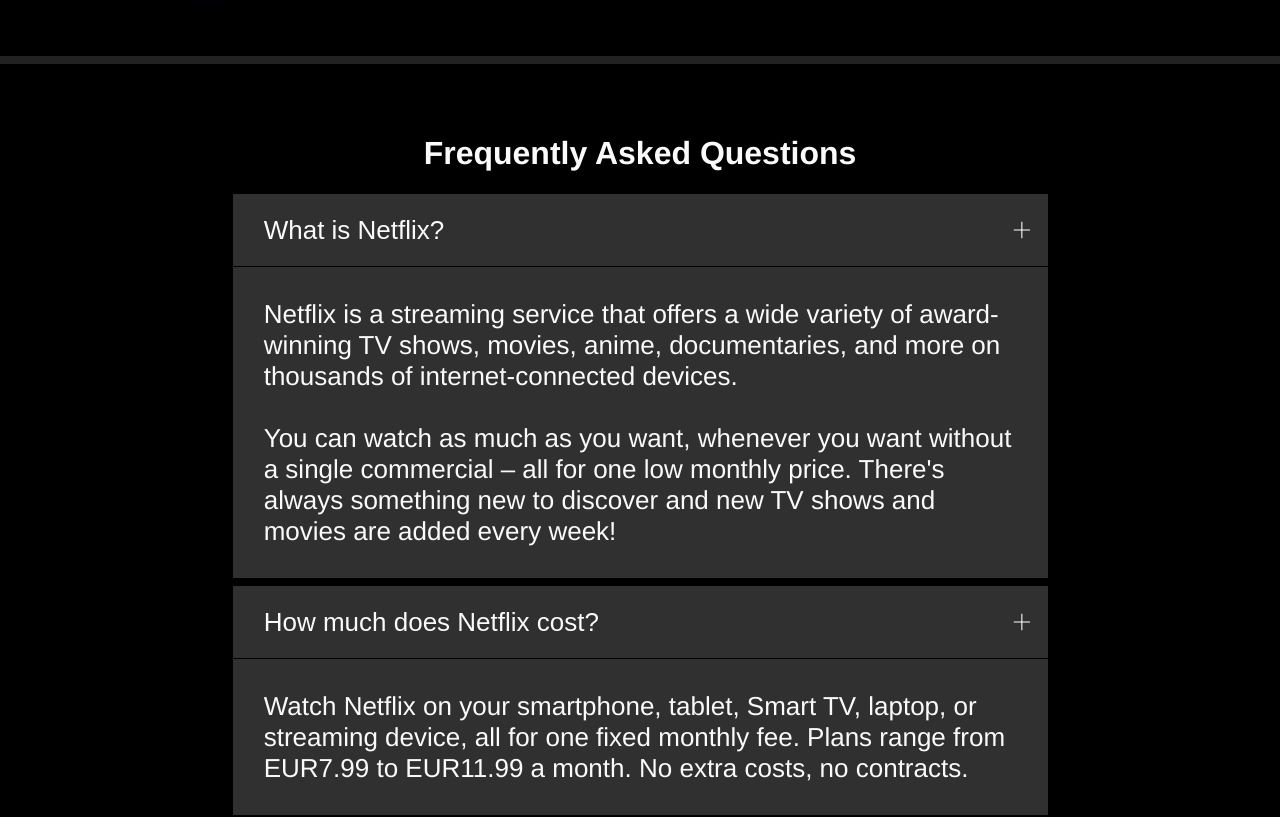
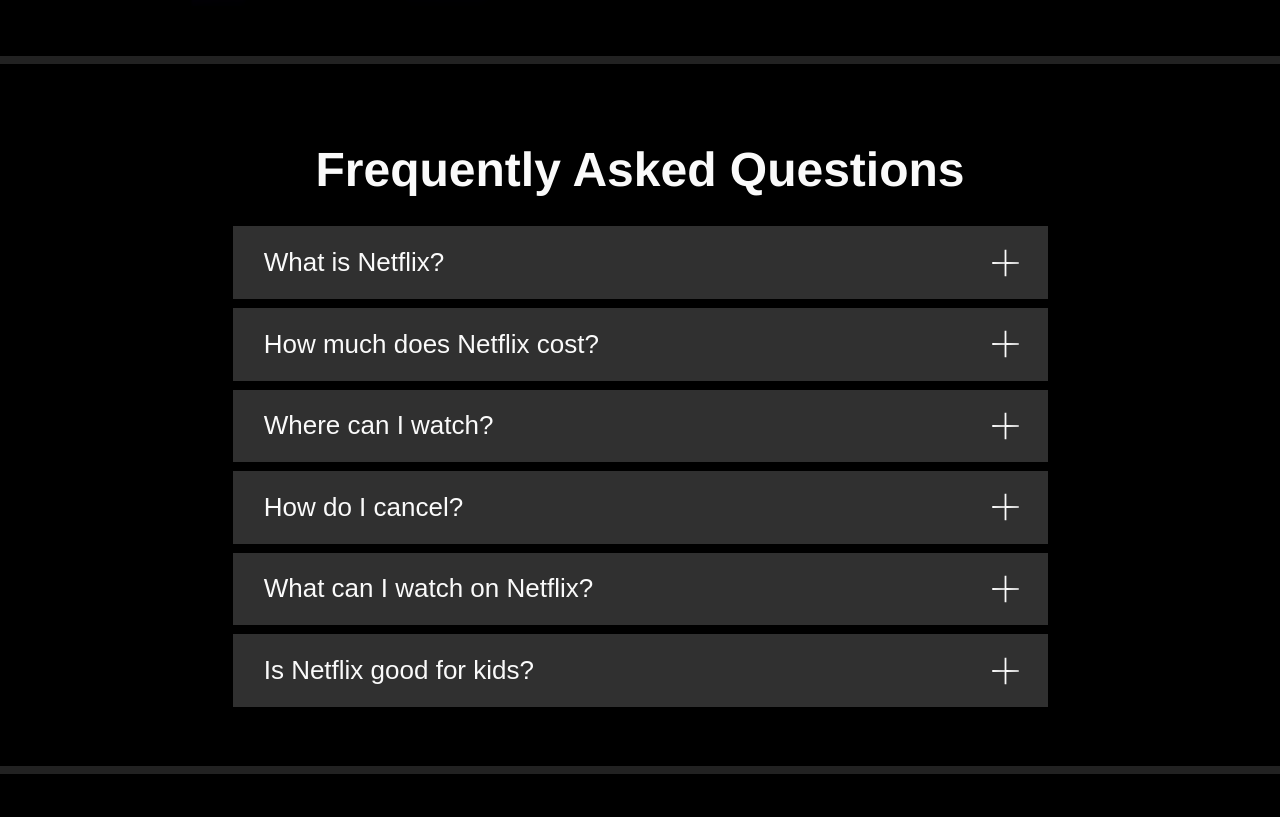
Before and after one commit to Knightwalker/react-course, a React (Create React App) app: page / in a window 1280 px wide. Shown: the part 1940-2757 px from the top of the page. Built offline with nearby package versions, Linux system fonts and the light colour scheme.

Commit message:
implemented accordion component

```diff
--- a/src/components/Accordion/Accordion.css
+++ b/src/components/Accordion/Accordion.css
@@ -2,6 +2,11 @@
   padding: 50px 40px;
   text-align: center;
   border-bottom: 8px solid #222;
+}
+
+.Accordion h1 {
+  font-size: 3rem;
+  line-height: 3rem;
 }
 
 .Accordion__container {
@@ -31,27 +36,46 @@
   border: 0;
   font-size: 26px;
   text-align: left;
+  cursor: pointer;
 }
 
 .Accordion__panel {
   background-color: #303030;
-  padding: 1.2em;
   font-size: 26px;
   white-space: pre-wrap; /* this replaces \n\n with a line-break */
+}
+.Accordion__panel p {
+  padding: 1.2em;
+}
+
+.Accordion__panel.closed {
+  max-height: 0;
+  overflow: hidden;
+  -webkit-transition: max-height .25s cubic-bezier(.5,0,.1,1);
+  -o-transition: max-height .25s cubic-bezier(.5,0,.1,1);
+  -moz-transition: max-height .25s cubic-bezier(.5,0,.1,1);
+  transition: max-height .25s cubic-bezier(.5,0,.1,1);
+}
+.Accordion__panel.open {
+  max-height: 1200px;
+  -webkit-transition: max-height .25s cubic-bezier(.5,0,.1,1);
+  -o-transition: max-height .25s cubic-bezier(.5,0,.1,1);
+  -moz-transition: max-height .25s cubic-bezier(.5,0,.1,1);
+  transition: max-height .25s cubic-bezier(.5,0,.1,1);
 }
 
 .Accordion__svg-x {
   position: absolute;
-  right: 16px;
+  right: 26px;
   top: 50%;
   -webkit-transform: translateY(-50%);
   -moz-transform: translateY(-50%);
   -ms-transform: translateY(-50%);
   -o-transform: translateY(-50%);
   transform: translateY(-50%);
-  height: 16px;
-  width: 16px;
-  fill: #fff;
+  height: 26px;
+  width: 26px;
+  fill: #fafafa;
 }
 
 .Accordion__svg-x.closed {
--- a/src/components/Accordion/Accordion.js
+++ b/src/components/Accordion/Accordion.js
@@ -1,21 +1,45 @@
-import React from "react";
+import React, { useState } from "react";
 import "./Accordion.css";
 
 function Accordion(props) {
   const { data } = props;
+  const [ bItemsAreToggled, setItemsAreToggled ] = useState(() => {
+    let obj = {}
+    for (let i = 0; i < data.length; i++) {
+      let key = data[i].id;
+      console.log(key);
+      obj[key] = false;
+      console.log(data[i])
+    }
+    return obj;
+  });
+
+  const toggleItem = (id) => {
+    setItemsAreToggled((prevState) => {
+      let currentChange = !prevState[id];
+      let newState = { ...prevState }
+      for (let key in newState) { newState[key] = false; }
+      newState[id] = currentChange;
+      return newState;
+    })
+  }
 
   return (
     <div className="Accordion">
     <h1>Frequently Asked Questions</h1>
     <ul className="Accordion__container">
-      {data.map((item, idx) => (
-        <li className="Accordion__item" key={idx}>
-          <button className="Accordion__btn">{item.question}
-            <svg id="thin-x" viewBox="0 0 26 26" class="Accordion__svg-x closed" focusable="true">
+      {data.map((item) => (
+        <li className="Accordion__item" key={item.id}>
+          <button
+            className="Accordion__btn"
+            onClick={() => toggleItem(item.id)}
+          >
+            {item.question}
+            <svg viewBox="0 0 26 26" className={`Accordion__svg-x ${bItemsAreToggled[item.id] === true ? "open" : "closed"}`} focusable="true">
               <path d="M10.5 9.3L1.8 0.5 0.5 1.8 9.3 10.5 0.5 19.3 1.8 20.5 10.5 11.8 19.3 20.5 20.5 19.3 11.8 10.5 20.5 1.8 19.3 0.5 10.5 9.3Z"></path>
             </svg>
           </button>
-          <div className="Accordion__panel">
+          <div className={`Accordion__panel ${bItemsAreToggled[item.id] === true ? "open" : "closed"}`}>
             <p>{item.answer}</p>
           </div>
         </li>
```
